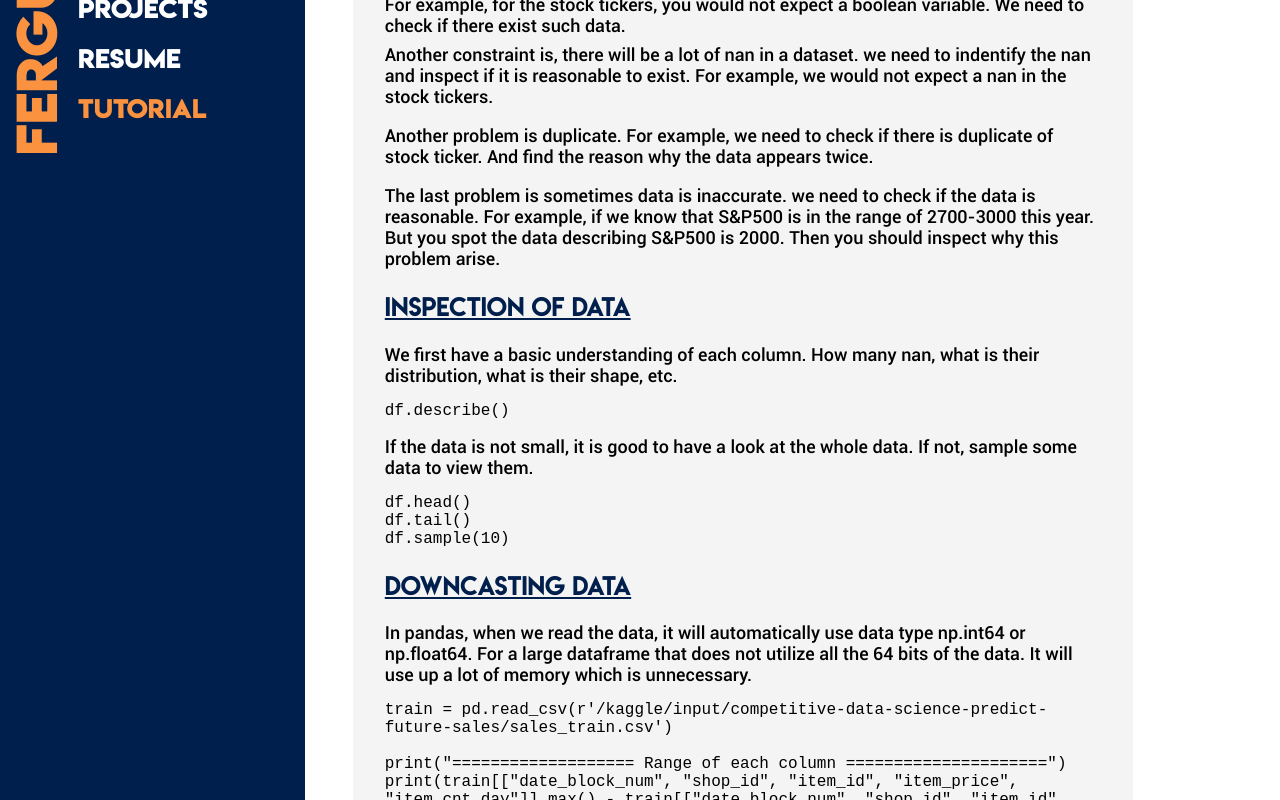
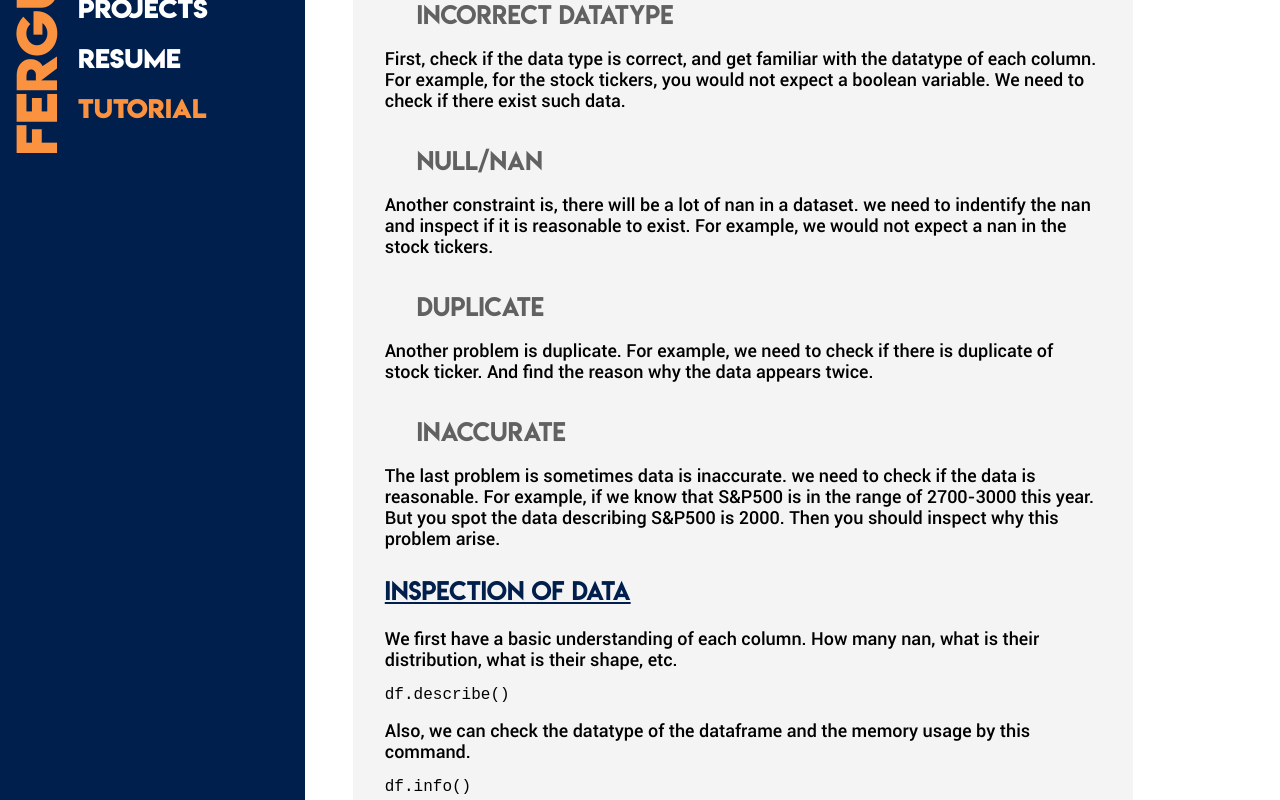
Before and after one commit to heamabc/fergus-quant, a React (Create React App) app: page /tutorial/eda in a window 1280 px wide. Shown: the part 280-1080 px from the top of the page. Built offline with nearby package versions, Linux system fonts and the light colour scheme; a web font is replaced by a local one.

Commit message:
regular update

```diff
--- a/src/components/CommonComponents/FancyBox/Fancybox.js
+++ b/src/components/CommonComponents/FancyBox/Fancybox.js
@@ -1,4 +1,5 @@
 import * as React from 'react';
+import './Fancybox.scss'
 
 const FancyBox = (props) => (
   <div className="FancyboxImageContainer">
--- /dev/null
+++ b/src/components/CommonComponents/FancyBox/Fancybox.scss
@@ -0,0 +1,5 @@
+@import "../../../common";
+
+.FancyboxImageContainer{
+  text-align: center;
+}
--- a/src/components/CommonComponents/Mount/Mathjex/Mathjex.scss
+++ b/src/components/CommonComponents/Mount/Mathjex/Mathjex.scss
@@ -7,3 +7,9 @@
 .MJX-TEX{
     margin-left:0.3rem;
 }
+
+@include phone{
+    .MJX-TEX{
+        font-size:16px;
+    }
+}
--- a/src/components/CommonComponents/NavigationTable/NavigationTable.js
+++ b/src/components/CommonComponents/NavigationTable/NavigationTable.js
@@ -63,13 +63,21 @@ export const QuantTable = (props) =>(
 
 export const MLTable = (props) =>(
     <div className="NavigationTableContainer" >
-			<ul>
+		<ul>
 				<li><NavLink  to="/tutorial/eda/" activeClassName={"ActivePage"}>EDA</NavLink ></li>
 				<li><NavLink  to="/tutorial/machine-learning-basics/" activeClassName={"ActivePage"}>Machine Learning Basics</NavLink ></li>
 				<li><NavLink  to="/tutorial/machine-learning-techniques/" activeClassName={"ActivePage"}>Machine Learning Techniques</NavLink ></li>
 				<li><NavLink  to="/tutorial/neural-network-basics/" activeClassName={"ActivePage"}>Neural Network Basics</NavLink ></li>
 				<li><NavLink  to="/tutorial/deep-learning/" activeClassName={"ActivePage"}>Deep Learning</NavLink ></li>
 				<li><NavLink  to="/tutorial/sequence-model-with-deep-learning/" activeClassName={"ActivePage"}>SequenceModel with Deep Learning</NavLink ></li>
+        </ul>
+    </div>
+)
+
+export const BigDataTable = (props) =>(
+    <div className="NavigationTableContainer" >
+        <ul>
+        <li><NavLink  to="/tutorial/aws-ec2-hadoop/" activeClassName={"ActivePage"}>AWS EC2 Hadoop</NavLink ></li>
         </ul>
     </div>
 )
--- /dev/null
+++ b/src/components/Pages/BigData/AWSEC2Hadoop.js
@@ -0,0 +1,16 @@
+import React, { Component } from 'react';
+import Page from '../../CommonComponents/PageTemplate/PageTemplate'
+import PassageTitle, {MinorTitle} from '../../CommonComponents/PassageTitle/PassageTitle'
+import Title from '../../CommonComponents/Title/Title'
+import '../css/AllPages.scss';
+import CodeSnippet from '../../CommonComponents/Mount/CodeSnippet/CodeSnippet'
+
+class HomePage extends Component {
+    render() {
+      return (
+        <Page>
+          <CodeSnippet />
+        </Page>
+      )}}
+
+export default HomePage;
--- a/src/components/Pages/MachineLearning/EDA.js
+++ b/src/components/Pages/MachineLearning/EDA.js
@@ -17,28 +17,36 @@ class HomePage extends Component {
                 Garbage in, garbage out. If the data is incorrect and inconsistent, the machine learning will be of no uses.
               </p>
               <PassageTitle label="Common Problem about Data" />
+              <MinorTitle label="Incorrect Datatype" />
               <p>
                 First, check if the data type is correct, and get familiar with the datatype of each column. For example, for the stock tickers, you
                 would not expect a boolean variable. We need to check if there exist such data.
-
+              </p>
+              <MinorTitle label="Null/NaN" />
               <p>
                 Another constraint is, there will be a lot of nan in a
                 dataset. we need to indentify the nan and inspect if it is reasonable to exist. For example, we would not expect a nan in the stock tickers.
               </p>
+              <MinorTitle label="Duplicate" />
               <p>
                 Another problem is duplicate. For example, we need to check if there is duplicate of stock ticker. And find the reason why the data
                 appears twice.
               </p>
+              <MinorTitle label="Inaccurate" />
               <p>
                 The last problem is sometimes data is inaccurate. we need to check if the data is reasonable. For example, if we know that S&P500 is in the range
                 of 2700-3000 this year. But you spot the data describing S&P500 is 2000. Then you should inspect why this problem arise.
               </p>
-              </p>
+
               <PassageTitle label="Inspection of Data" />
               <p>
                 We first have a basic understanding of each column. How many nan, what is their distribution, what is their shape, etc.
                 <pre className="prettyprint lang-python">
                   df.describe()
+                </pre>
+                Also, we can check the datatype of the dataframe and the memory usage by this command.
+                <pre className="prettyprint lang-python">
+                  df.info()
                 </pre>
                 If the data is not small, it is good to have a look at the whole data. If not, sample some data to view them.
                 <pre className="prettyprint lang-python">
--- a/src/components/Pages/Tutorial.js
+++ b/src/components/Pages/Tutorial.js
@@ -2,7 +2,7 @@ import React, { Component } from 'react';
 import Page from '../CommonComponents/PageTemplate/PageTemplate'
 import PassageTitle, {MinorTitle} from '../CommonComponents/PassageTitle/PassageTitle'
 import Title, {CategoryTitle} from '../CommonComponents/Title/Title'
-import PythonTable,{StatTable, DataBaseTable, SoftwareEngineeringTable, QuantTable, MLTable, OthersTable} from '../CommonComponents/NavigationTable/NavigationTable'
+import PythonTable,{StatTable, DataBaseTable, SoftwareEngineeringTable, QuantTable, MLTable, BigDataTable, OthersTable} from '../CommonComponents/NavigationTable/NavigationTable'
 import './css/AllPages.scss';
 
 
@@ -28,6 +28,9 @@ class HomePage extends Component {
                 <CategoryTitle label="Machine Learning" />
                 <MLTable />
 
+                <CategoryTitle label="Big Data" />
+                <BigDataTable />
+
                 <CategoryTitle label="Others" />
                 <OthersTable />
             </Page>
--- a/src/components/Pages/css/AllPages.scss
+++ b/src/components/Pages/css/AllPages.scss
@@ -30,7 +30,8 @@ main{
 
     p{
         font-size: large;
-        margin-top:0.5rem;
+        margin-top:1rem;
+        margin-bottom:1.5rem;
     }
 
     mjx-container{
--- a/src/index.js
+++ b/src/index.js
@@ -41,6 +41,8 @@ import MLTechniques from './components/Pages/MachineLearning/MLTechniques'
 import NeuralNetworkBascis from './components/Pages/MachineLearning/NeuralNetworkBasics'
 import DeepLearning from './components/Pages/MachineLearning/DeepLearning'
 import SequenceModelDL from './components/Pages/MachineLearning/SequenceModelDL'
+//======================================= Big Data =========================================
+import AWSEC2Hadoop from './components/Pages/BigData/AWSEC2Hadoop'
 //======================================= Others =========================================
 import AWSJupyterNotebook from './components/Pages/Others/AWSJupyterNotebook'
 import UsefulWebsite from './components/Pages/Others/UsefulWebsite'
@@ -93,6 +95,8 @@ const routing = (
           <Route exact path="/tutorial/deep-learning" component={DeepLearning} />
           <Route exact path="/tutorial/sequence-model-with-deep-learning" component={SequenceModelDL} />
 
+          <Route exact path="/tutorial/aws-ec2-hadoop" component ={AWSEC2Hadoop} />
+
           <Route exact path="/tutorial/aws-jupyter-notebook" component={AWSJupyterNotebook} />
           <Route exact path="/tutorial/useful-website" component={UsefulWebsite} />
           <Redirect to="/" />
```
Also changed, not shown: src/components/Pages/MachineLearning/MLBasics.js (+11 -9 lines). Lines whose indentation alone changed are shown as unchanged.
